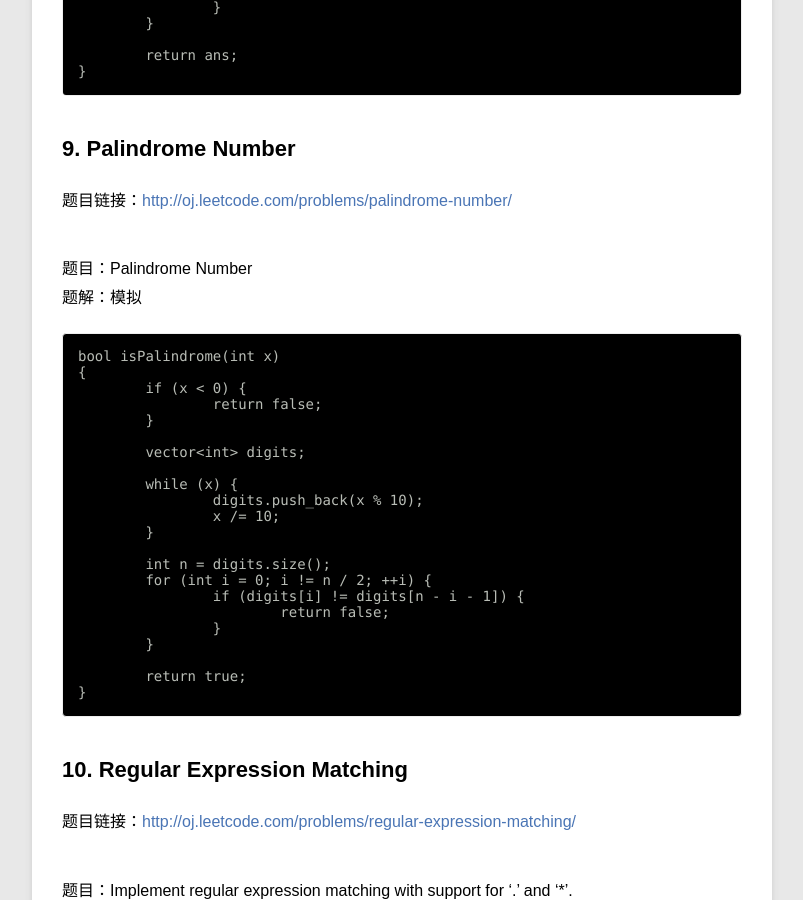
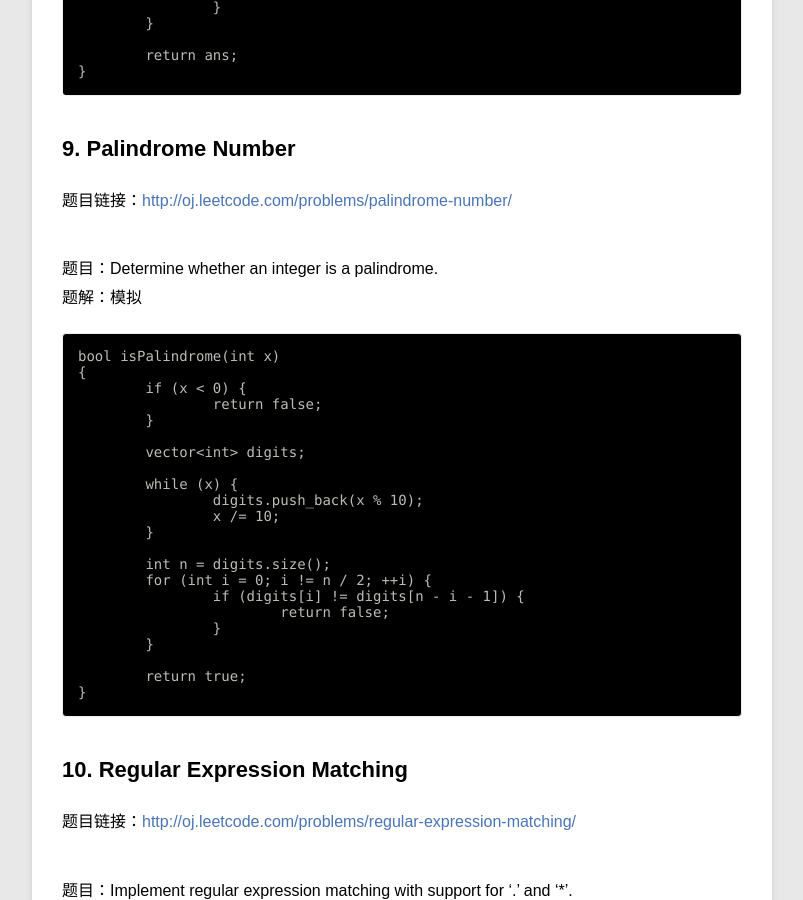
Before and after one commit to liuyongkang/liuyongkang.github.io, a Jekyll site: the page built from _posts/blog/2013-12-19-leetcode题解(1~10).md, in a window 1280 px wide and 900 px high, scrolled down 8583 px. Shown: the whole window, without its empty margins (78-881 px from the left). Built offline with Jekyll 4.4.1, drawn with Linux system fonts in a browser that asks for light colours; Markdown is read by kramdown in place of the engine named in the settings; comment, search, counter and statistics services are not loaded.

Commit message:
小错误

```diff
--- a/_posts/blog/2013-12-19-leetcode题解(1~10).md
+++ b/_posts/blog/2013-12-19-leetcode题解(1~10).md
@@ -455,7 +455,7 @@ tag: ['leetcode']
 
 题目链接：[http://oj.leetcode.com/problems/palindrome-number/][9]
 
-题目：Palindrome Number
+题目：Determine whether an integer is a palindrome.
 题解：模拟
 
 	bool isPalindrome(int x)
```
